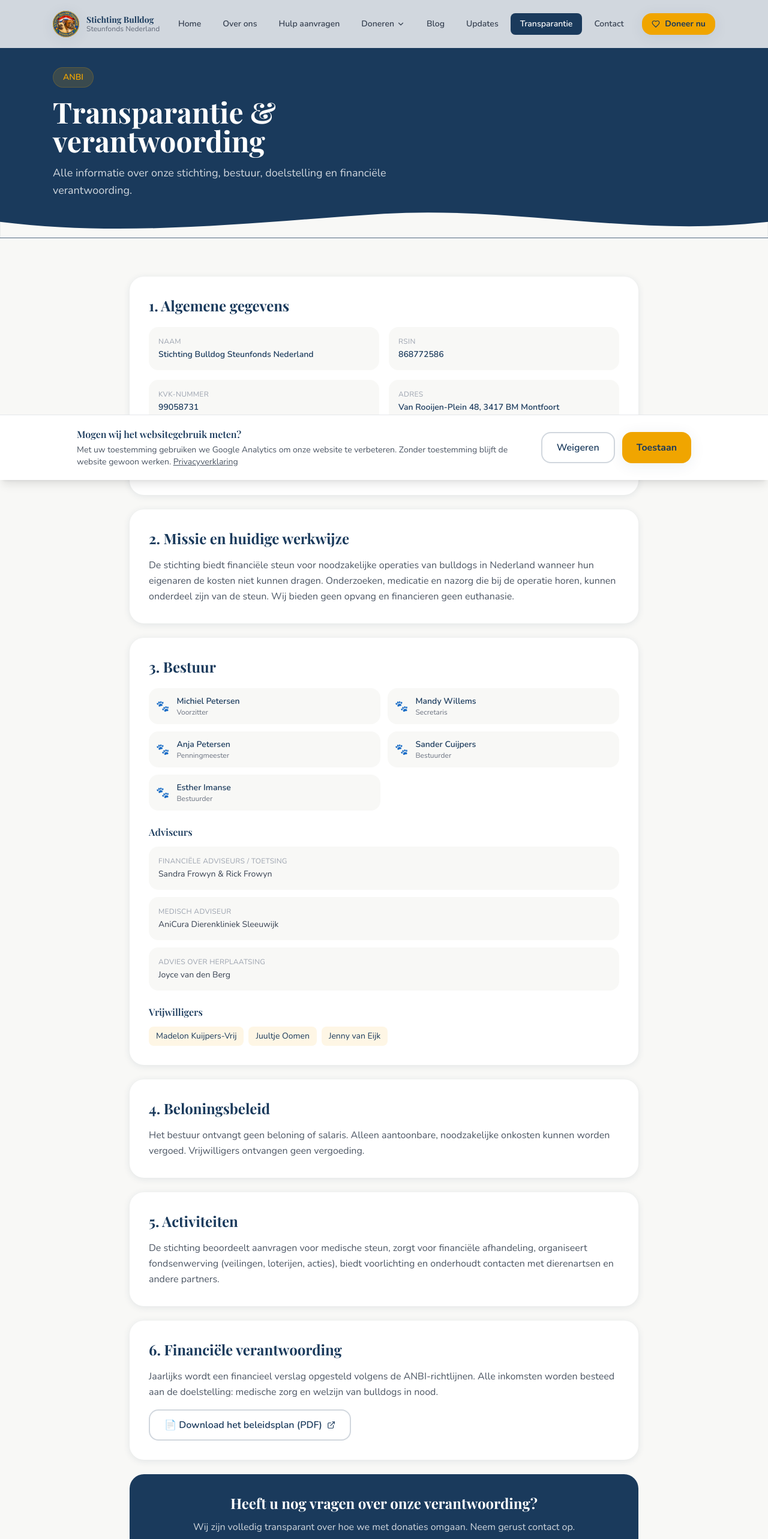
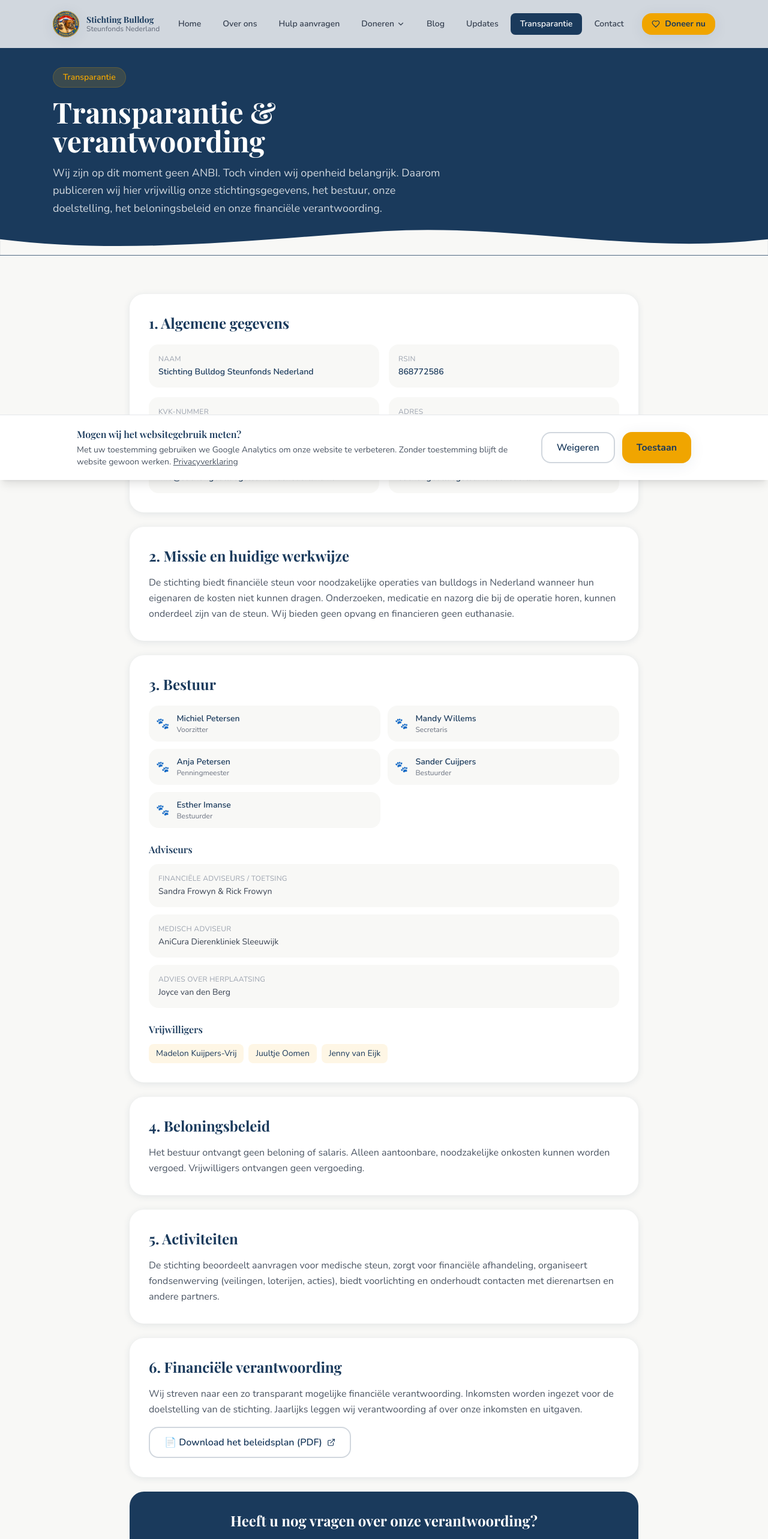
Before and after one commit to michielpetersenmp-cmd/bulldog-website, a Next.js app: page /anbi in a window 1280 px wide. Shown: the top 2565 px of the page at 60% size. Built offline with nearby package versions, Linux system fonts and the light colour scheme; a web font is replaced by a local one.

Commit message:
Website: ANBI-pagina omzetten naar transparantiepagina

```diff
--- a/src/app/anbi/page.tsx
+++ b/src/app/anbi/page.tsx
@@ -3,9 +3,9 @@ import Link from "next/link";
 import { ExternalLink } from "lucide-react";
 
 export const metadata: Metadata = {
-  title: "ANBI-Informatie",
+  title: "Transparantie & verantwoording",
   description:
-    "Transparantie & verantwoording van Stichting Bulldog Steunfonds Nederland. Alle ANBI-gegevens, bestuur en beloningsbeleid.",
+    "Transparantie & verantwoording van Stichting Bulldog Steunfonds Nederland: stichtingsgegevens, bestuur, doelstelling, beloningsbeleid en financiële verantwoording.",
 };
 
 export default function AnbiPage() {
@@ -16,13 +16,13 @@ export default function AnbiPage() {
         <div className="relative max-w-6xl mx-auto px-4 sm:px-6">
           <div className="max-w-2xl">
             <span className="inline-block bg-accent/15 text-accent px-4 py-1.5 rounded-full text-sm font-semibold mb-4 border border-accent/20">
-              ANBI
+              Transparantie
             </span>
             <h1 className="font-display text-4xl md:text-5xl font-bold text-white mb-4 leading-tight">
               Transparantie & verantwoording
             </h1>
             <p className="text-white/80 text-lg leading-relaxed">
-              Alle informatie over onze stichting, bestuur, doelstelling en financiële verantwoording.
+              Wij zijn op dit moment geen ANBI. Toch vinden wij openheid belangrijk. Daarom publiceren wij hier vrijwillig onze stichtingsgegevens, het bestuur, onze doelstelling, het beloningsbeleid en onze financiële verantwoording.
             </p>
           </div>
         </div>
@@ -134,8 +134,7 @@ export default function AnbiPage() {
           <div className="bg-white rounded-2xl shadow-card p-8">
             <h2 className="font-display font-bold text-primary text-2xl mb-4">6. Financiële verantwoording</h2>
             <p className="text-gray-600 leading-relaxed mb-4">
-              Jaarlijks wordt een financieel verslag opgesteld volgens de ANBI-richtlijnen. Alle inkomsten
-              worden besteed aan de doelstelling: medische zorg en welzijn van bulldogs in nood.
+              Wij streven naar een zo transparant mogelijke financiële verantwoording. Inkomsten worden ingezet voor de doelstelling van de stichting. Jaarlijks leggen wij verantwoording af over onze inkomsten en uitgaven.
             </p>
             <a
               href="https://stichtingbulldogsteunfondsnederland.nl/Beleidsplan_Stichting_Bulldog_Steunfonds.pdf"
```
